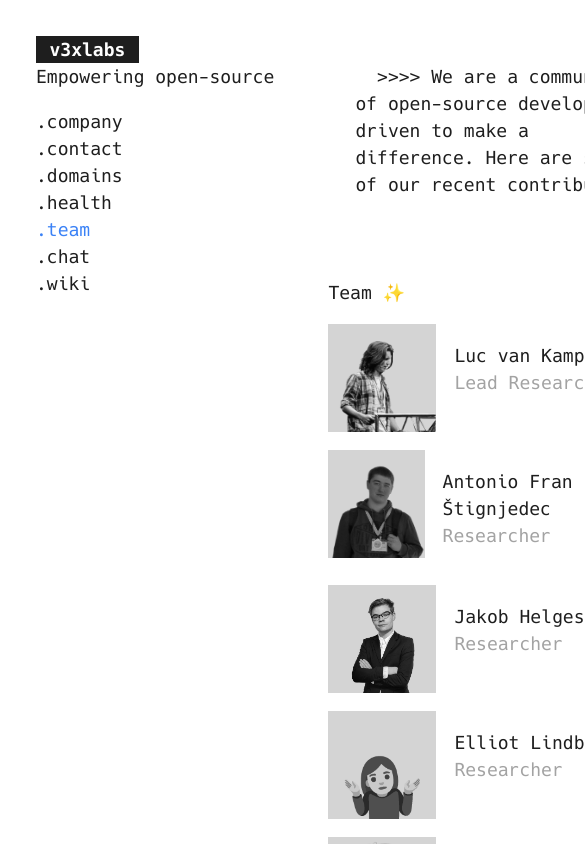
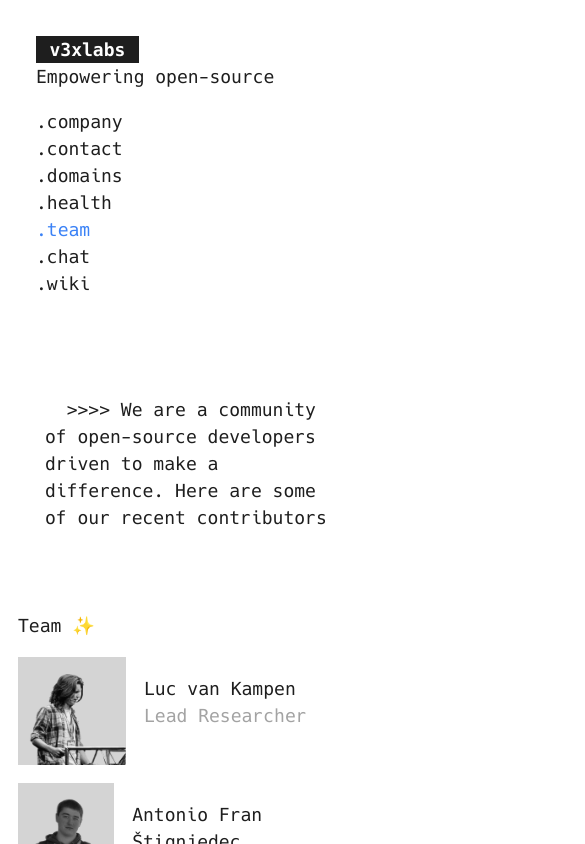
Before and after one commit to v3xlabs/v3x-team, a Next.js app: page / in a window 390 px wide. Shown: the top 844 px of the page, 585 px wide, since content can reach past the window. Built offline with nearby package versions, Linux system fonts and the light colour scheme.

Commit message:
Patch Mobile

```diff
--- a/app/layout.tsx
+++ b/app/layout.tsx
@@ -49,7 +49,7 @@
                 />
             </head>
             <body
-                className="grid min-h-screen w-full"
+                className="min-h-screen w-full lg:grid"
                 style={{ gridTemplateColumns: '1fr auto 1fr' }}
             >
                 <Sidebar />
```
